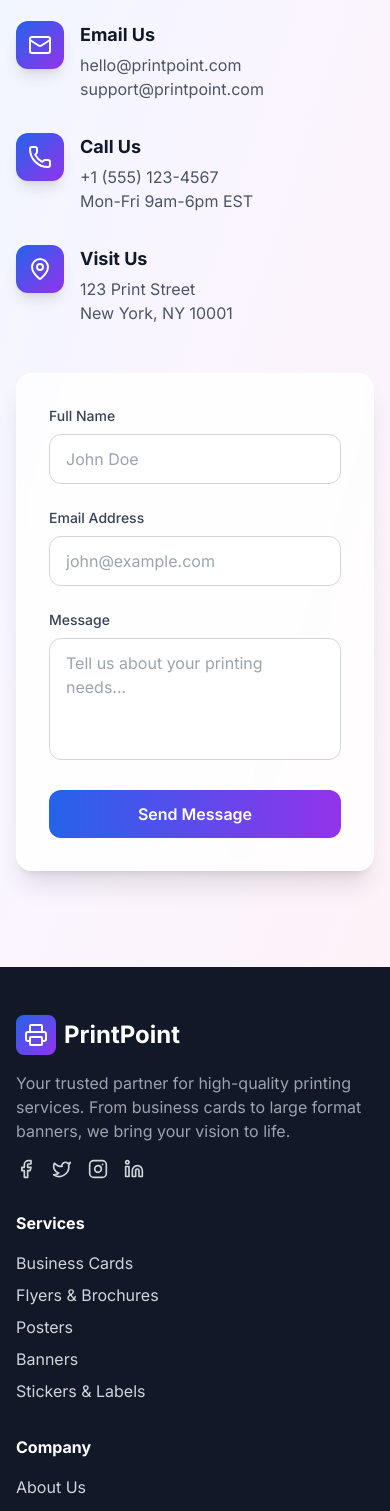
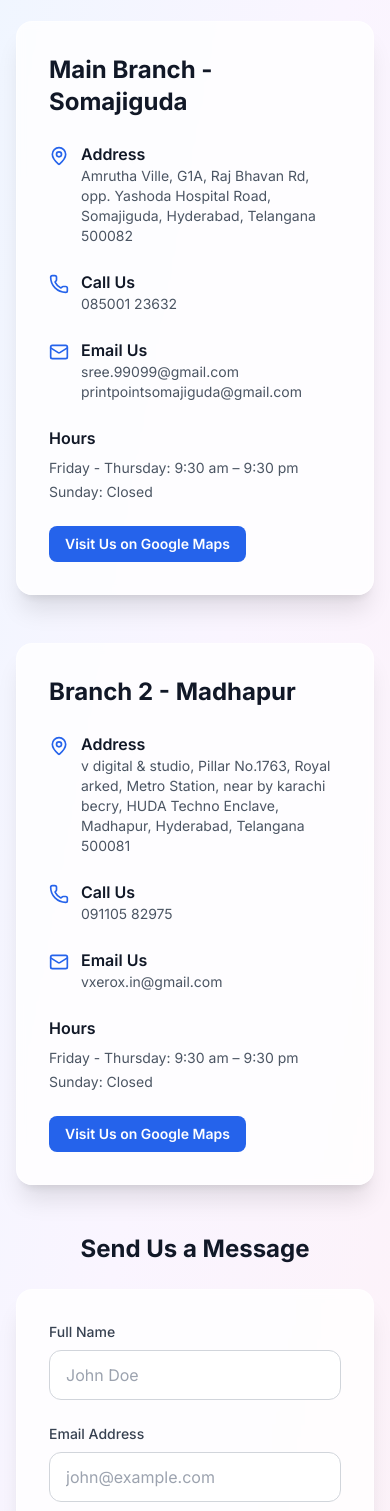
Before and after one commit to dineshc227/Printpointnew, a React (Vite) app: page / in a window 390 px wide. Shown: the part 7760-9271 px from the top of the page. Built offline with nearby package versions, Linux system fonts and the light colour scheme.

Commit message:
Updated Contact.tsx

```diff
--- a/src/react-app/components/Contact.tsx
+++ b/src/react-app/components/Contact.tsx
@@ -13,42 +13,95 @@ export default function Contact() {
           </p>
         </div>
 
-        <div className="grid md:grid-cols-2 gap-12 max-w-5xl mx-auto">
-          <div className="space-y-8">
-            <div className="flex items-start space-x-4">
-              <div className="bg-gradient-to-br from-blue-600 to-purple-600 p-3 rounded-xl shadow-lg">
-                <Mail className="w-6 h-6 text-white" />
-              </div>
+        <div className="grid md:grid-cols-1 lg:grid-cols-2 gap-12 max-w-6xl mx-auto mb-12">
+          <div className="bg-white/80 backdrop-blur-sm rounded-2xl p-8 shadow-xl border border-white/50">
+            <h3 className="text-2xl font-bold mb-6 text-gray-900">Main Branch - Somajiguda</h3>
+
+            <div className="space-y-6">
+              <div className="flex items-start space-x-3">
+                <MapPin className="w-5 h-5 text-blue-600 mt-1 flex-shrink-0" />
                 <div>
-                <h3 className="font-bold text-lg mb-1 text-gray-900">Email Us</h3>
-                <p className="text-gray-600">hello@printpoint.com</p>
-                <p className="text-gray-600">support@printpoint.com</p>
+                  <p className="font-semibold text-gray-900">Address</p>
+                  <p className="text-gray-600 text-sm">Amrutha Ville, G1A, Raj Bhavan Rd, opp. Yashoda Hospital Road, Somajiguda, Hyderabad, Telangana 500082</p>
                 </div>
               </div>
 
-            <div className="flex items-start space-x-4">
-              <div className="bg-gradient-to-br from-blue-600 to-purple-600 p-3 rounded-xl shadow-lg">
-                <Phone className="w-6 h-6 text-white" />
-              </div>
+              <div className="flex items-start space-x-3">
+                <Phone className="w-5 h-5 text-blue-600 mt-1 flex-shrink-0" />
                 <div>
-                <h3 className="font-bold text-lg mb-1 text-gray-900">Call Us</h3>
-                <p className="text-gray-600">+1 (555) 123-4567</p>
-                <p className="text-gray-600">Mon-Fri 9am-6pm EST</p>
+                  <p className="font-semibold text-gray-900">Call Us</p>
+                  <p className="text-gray-600 text-sm">085001 23632</p>
                 </div>
               </div>
 
-            <div className="flex items-start space-x-4">
-              <div className="bg-gradient-to-br from-blue-600 to-purple-600 p-3 rounded-xl shadow-lg">
-                <MapPin className="w-6 h-6 text-white" />
+              <div className="flex items-start space-x-3">
+                <Mail className="w-5 h-5 text-blue-600 mt-1 flex-shrink-0" />
+                <div>
+                  <p className="font-semibold text-gray-900">Email Us</p>
+                  <p className="text-gray-600 text-sm">sree.99099@gmail.com</p>
+                  <p className="text-gray-600 text-sm">printpointsomajiguda@gmail.com</p>
                 </div>
+              </div>
+
               <div>
-                <h3 className="font-bold text-lg mb-1 text-gray-900">Visit Us</h3>
-                <p className="text-gray-600">123 Print Street</p>
-                <p className="text-gray-600">New York, NY 10001</p>
+                <p className="font-semibold text-gray-900 mb-2">Hours</p>
+                <div className="text-gray-600 text-sm space-y-1">
+                  <p>Friday - Thursday: 9:30 am – 9:30 pm</p>
+                  <p>Sunday: Closed</p>
+                </div>
+              </div>
+
+              <a href="https://share.google/RrMSo59kgHyTYWiKr" target="_blank" rel="noopener noreferrer" className="inline-block bg-blue-600 text-white px-4 py-2 rounded-lg text-sm font-semibold hover:bg-blue-700 transition-colors">
+                Visit Us on Google Maps
+              </a>
+            </div>
+          </div>
+
+          <div className="bg-white/80 backdrop-blur-sm rounded-2xl p-8 shadow-xl border border-white/50">
+            <h3 className="text-2xl font-bold mb-6 text-gray-900">Branch 2 - Madhapur</h3>
+
+            <div className="space-y-6">
+              <div className="flex items-start space-x-3">
+                <MapPin className="w-5 h-5 text-blue-600 mt-1 flex-shrink-0" />
+                <div>
+                  <p className="font-semibold text-gray-900">Address</p>
+                  <p className="text-gray-600 text-sm">v digital & studio, Pillar No.1763, Royal arked, Metro Station, near by karachi becry, HUDA Techno Enclave, Madhapur, Hyderabad, Telangana 500081</p>
+                </div>
+              </div>
+
+              <div className="flex items-start space-x-3">
+                <Phone className="w-5 h-5 text-blue-600 mt-1 flex-shrink-0" />
+                <div>
+                  <p className="font-semibold text-gray-900">Call Us</p>
+                  <p className="text-gray-600 text-sm">091105 82975</p>
+                </div>
+              </div>
+
+              <div className="flex items-start space-x-3">
+                <Mail className="w-5 h-5 text-blue-600 mt-1 flex-shrink-0" />
+                <div>
+                  <p className="font-semibold text-gray-900">Email Us</p>
+                  <p className="text-gray-600 text-sm">vxerox.in@gmail.com</p>
+                </div>
+              </div>
+
+              <div>
+                <p className="font-semibold text-gray-900 mb-2">Hours</p>
+                <div className="text-gray-600 text-sm space-y-1">
+                  <p>Friday - Thursday: 9:30 am – 9:30 pm</p>
+                  <p>Sunday: Closed</p>
+                </div>
+              </div>
+
+              <a href="https://share.google/no0ECnK04rdsNfzx7" target="_blank" rel="noopener noreferrer" className="inline-block bg-blue-600 text-white px-4 py-2 rounded-lg text-sm font-semibold hover:bg-blue-700 transition-colors">
+                Visit Us on Google Maps
+              </a>
             </div>
           </div>
         </div>
 
+        <div className="max-w-3xl mx-auto">
+          <h3 className="text-2xl font-bold mb-6 text-center text-gray-900">Send Us a Message</h3>
           <div className="bg-white/80 backdrop-blur-sm rounded-2xl p-8 shadow-xl border border-white/50">
             <form className="space-y-6">
               <div>
```
Lines whose indentation alone changed are shown as unchanged.
